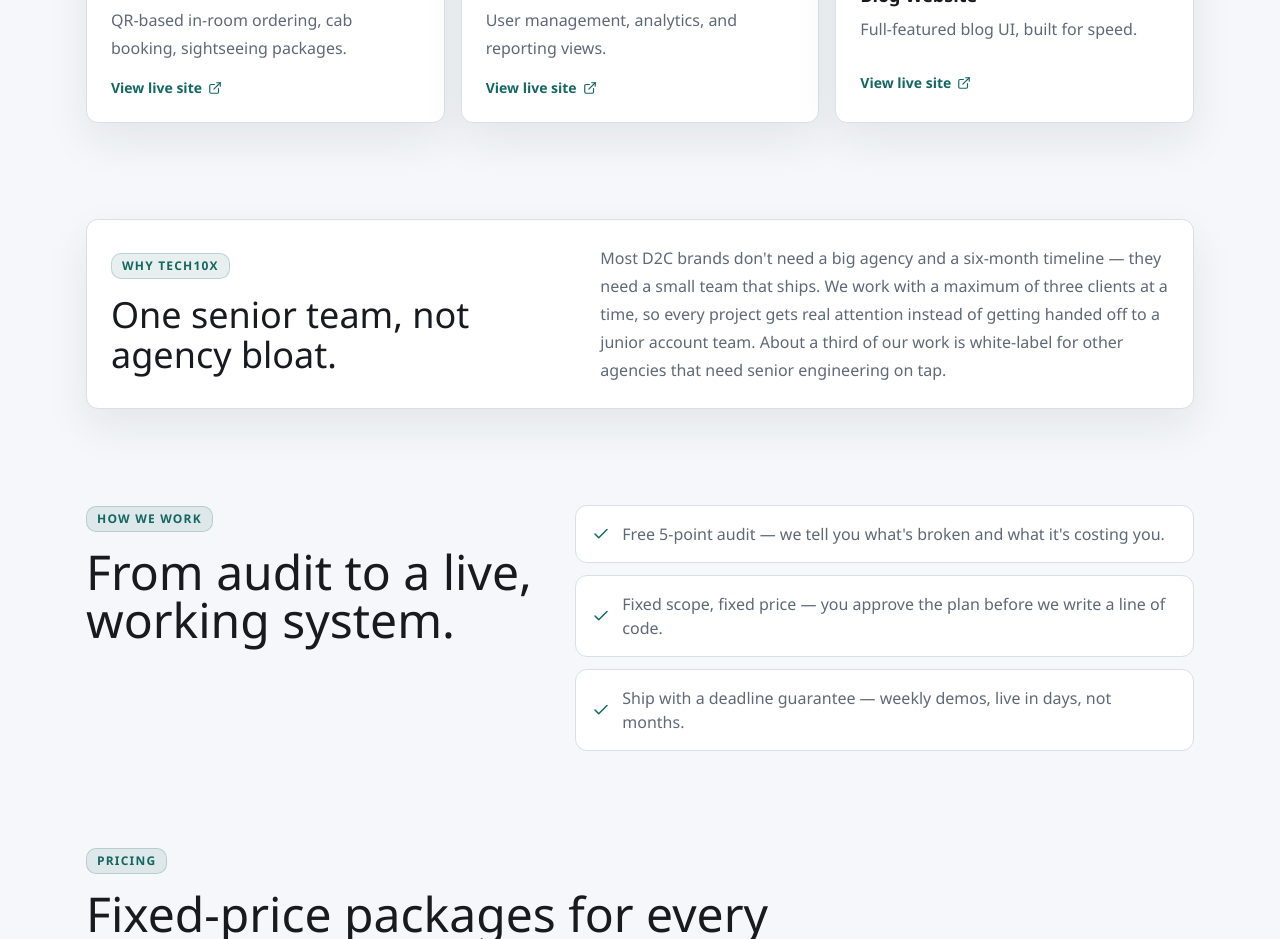
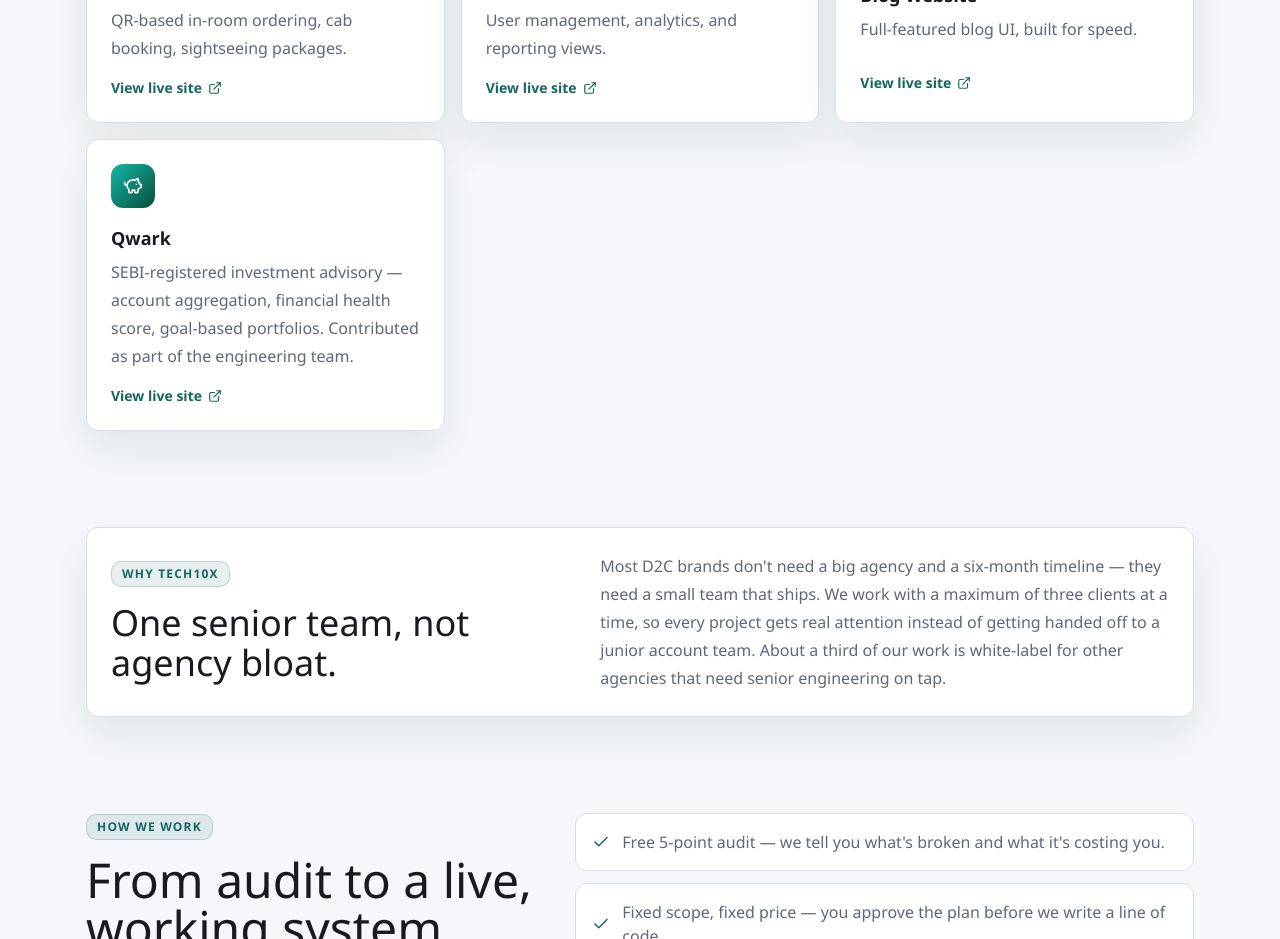
Before and after one commit to SauravBeginner/landingPage, a React (Vite) app: page / in a window 1280 px wide. Shown: the part 2720-3659 px from the top of the page. Built offline with nearby package versions, Linux system fonts and the light colour scheme.

Commit message:
Add Qwark to the work showcase
SEBI-registered fee-only investment advisory, contributed to as part
of the engineering team.

```diff
--- a/src/App.tsx
+++ b/src/App.tsx
@@ -18,6 +18,7 @@ import {
   Moon,
   Newspaper,
   Palette,
+  PiggyBank,
   Rocket,
   Scale,
   ShieldCheck,
@@ -144,6 +145,14 @@ const work: Array<{ icon: LucideIcon; iconClass: string; title: string; text: st
     text: "Full-featured blog UI, built for speed.",
     link: "https://github.com/SauravBeginner/blog-website",
     liveLink: "https://blogs.tech10x.in",
+  },
+  {
+    icon: PiggyBank,
+    iconClass: "from-teal-500 to-emerald-900",
+    title: "Qwark",
+    text: "SEBI-registered investment advisory — account aggregation, financial health score, goal-based portfolios. Contributed as part of the engineering team.",
+    link: "https://qwark.in",
+    liveLink: "https://qwark.in",
   },
 ];
 
```
